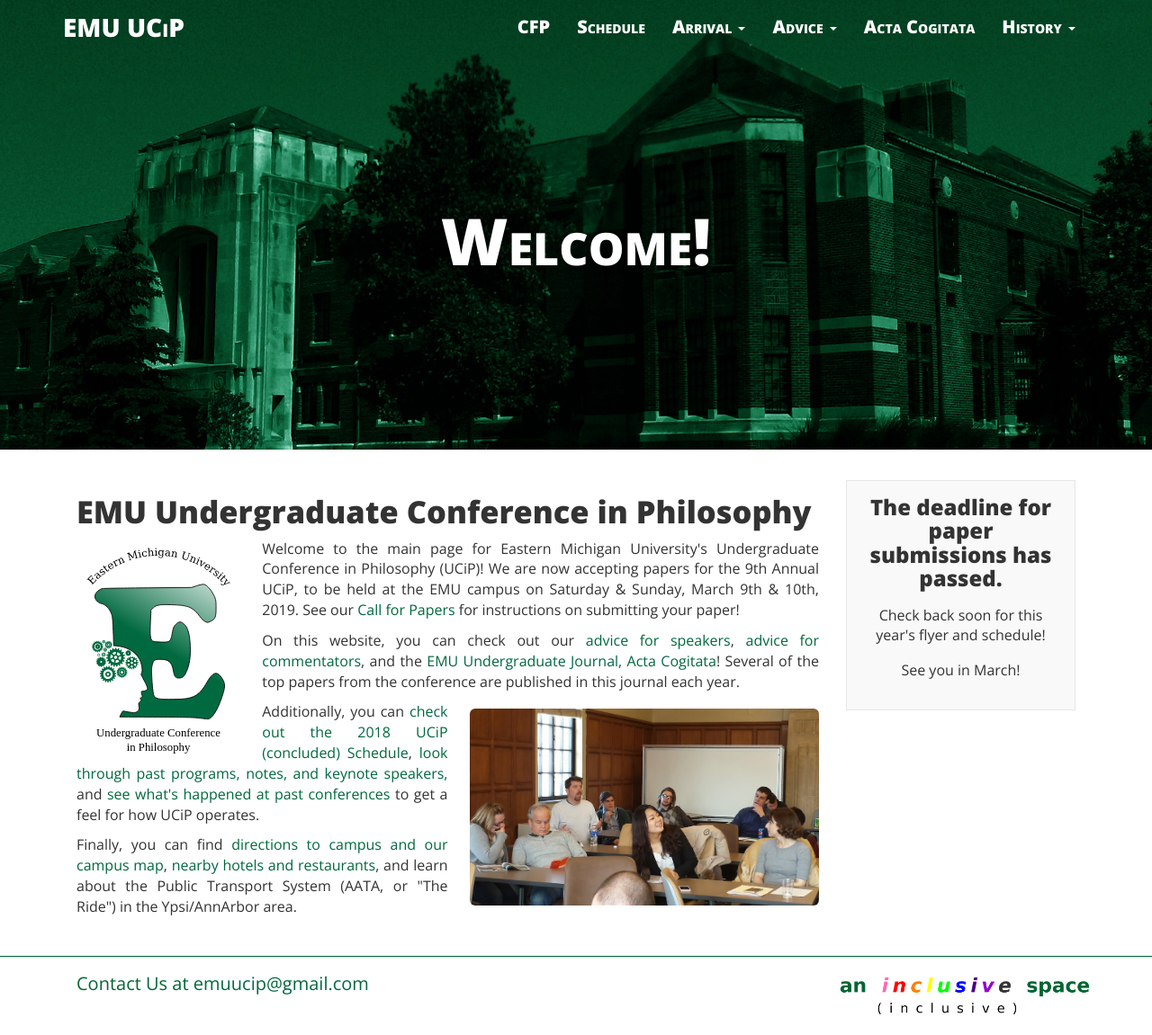
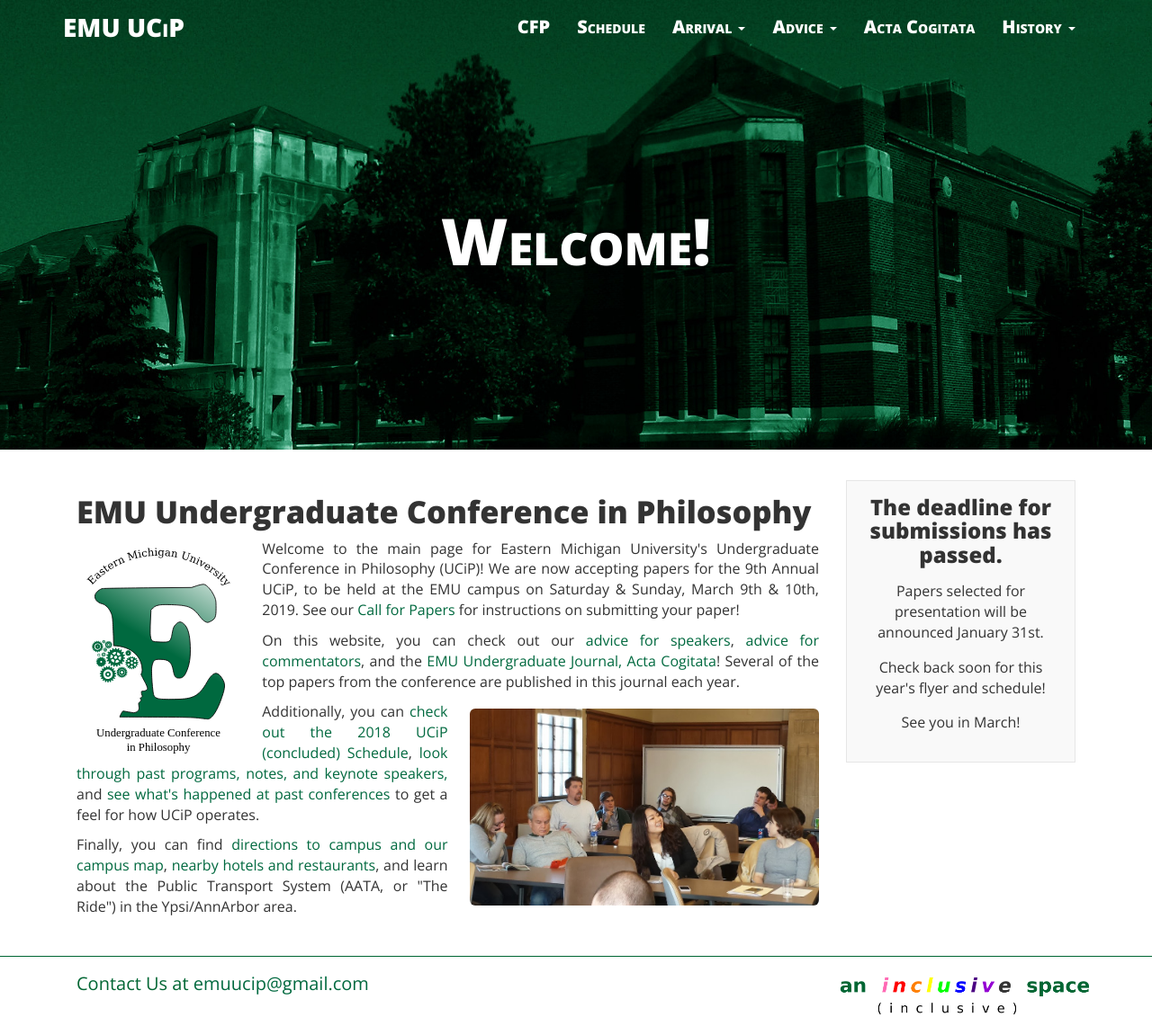
Before and after one commit to ucip/ucip.github.io, a Jekyll site: the page built from index.html, in a window 1280 px wide. Shown: the whole page at 90% size. Built offline with Jekyll 4.4.1, drawn with Linux system fonts in a browser that asks for light colours; nearby versions of some CDN libraries.

Commit message:
including acceptance or rejection date

```diff
--- a/_includes/box.html
+++ b/_includes/box.html
@@ -16,7 +16,8 @@
 <!-- FLYER COMING SOON MESSAGE -->
 <div class="col-sm-3 col-xs-12 hidden-print">
   <div class="post-list-box announcement">
-    <h3 class="text-center post-list-header">The deadline for paper submissions has passed.</h3>
+    <h3 class="text-center post-list-header">The deadline for submissions has passed.</h3>
+    <p class="text-center announcement-text">Papers selected for presentation will be announced January 31st.</p>
     <p class="text-center announcement-text">Check back soon for this year's flyer and schedule!</p>
     <p class="text-center announcement-text">See you in March!</p>
   </div>
```
